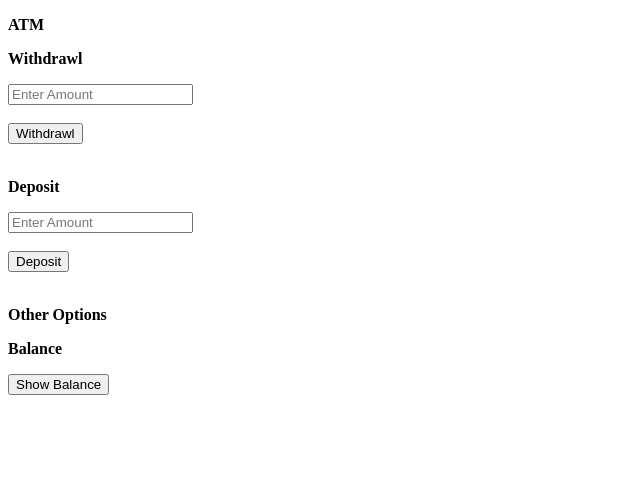
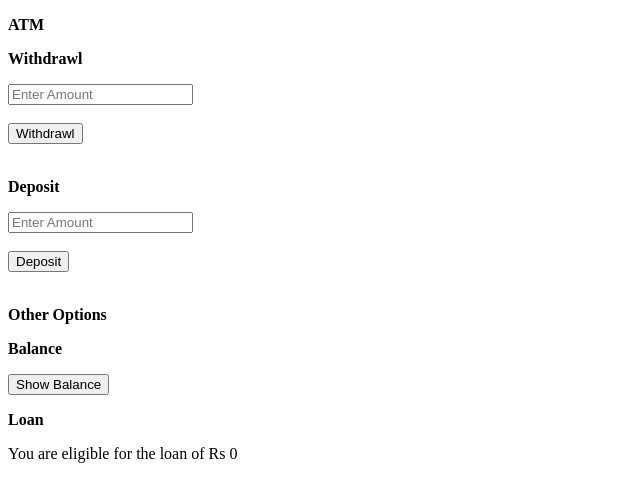
Before and after one commit to Ashwary-Jharbade/react-vite-app-test-run, a React (Vite) app: page / in a window 1280 px wide. Shown: the top 502 px of the page, without its empty margins (0-640 px from the left). Built offline with nearby package versions, Linux system fonts and the light colour scheme.

Commit message:
Added useMemo hook

```diff
--- /dev/null
+++ b/src/components/Loan.jsx
@@ -0,0 +1,21 @@
+import { memo, useContext, useMemo } from "react";
+import { balanceContext } from "./Banking";
+import Text from "./Text";
+
+const Loan = () => {
+  const balance = useContext(balanceContext);
+
+  const loanAmount = useMemo(() => {
+    const amount = 0.15 * balance * 24;
+    return amount;
+  }, [balance]);
+
+  return (
+    <>
+      <Text label={"Loan"}></Text>
+      <div>You are eligible for the loan of Rs {loanAmount}</div>
+    </>
+  );
+};
+
+export default memo(Loan);
--- a/src/components/Others.jsx
+++ b/src/components/Others.jsx
@@ -1,11 +1,13 @@
 import Text from "./Text";
 import Balance from "./Balance";
+import Loan from "./Loan";
 
 const Others = () => {
   return (
     <>
       <Text label={"Other Options"}></Text>
       <Balance></Balance>
+      <Loan></Loan>
     </>
   );
 };
```
